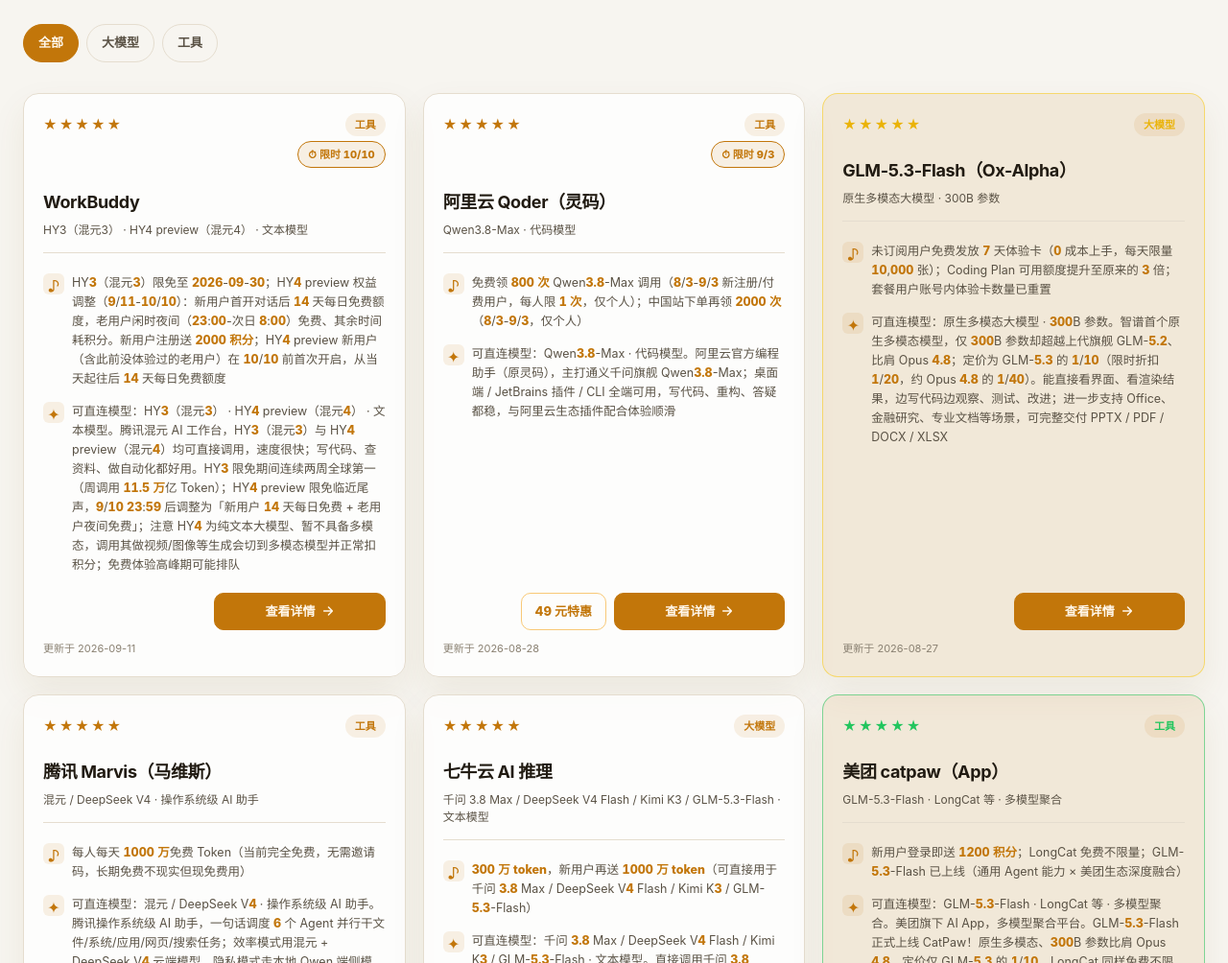
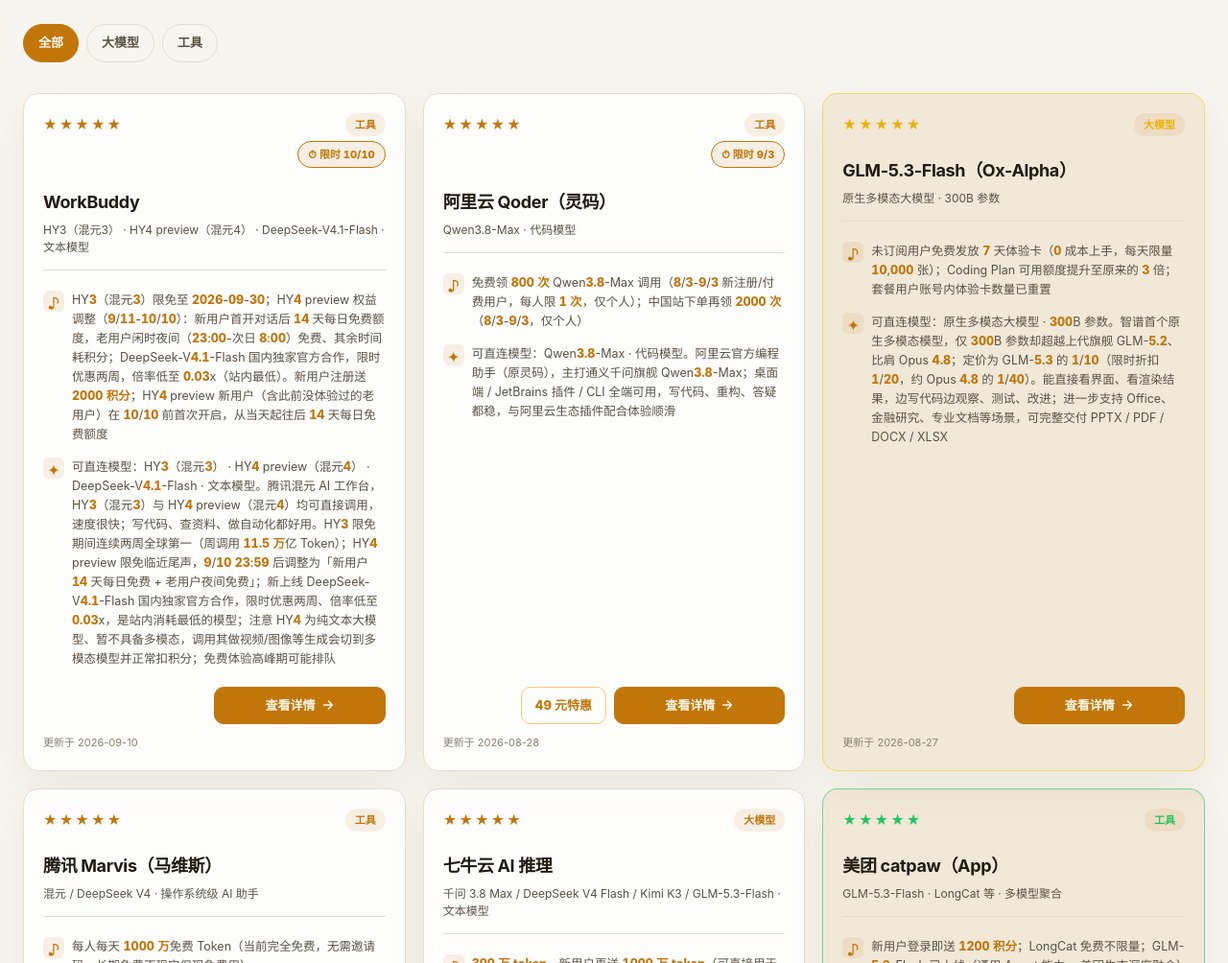
Before and after one commit to hope0719/token-fbi, a plain HTML site: page index.html in a window 1280 px wide. Shown: the part 985-1989 px from the top of the page at 96% size. Drawn offline with nearby package versions, Linux system fonts and the light colour scheme.

Commit message:
feat: WorkBuddy 新增 DeepSeek-V4.1-Flash 国内独家合作活动（限时两周/0.03x 最低倍率）+ bump v2026091401

```diff
--- a/app.js
+++ b/app.js
@@ -9,14 +9,14 @@
   {
     name: "WorkBuddy",
     type: "工具",
-    modality: "HY3（混元3） · HY4 preview（混元4） · 文本模型",
+    modality: "HY3（混元3） · HY4 preview（混元4） · DeepSeek-V4.1-Flash · 文本模型",
     rating: 5,
-    quota: "HY3（混元3）限免至 2026-09-30；HY4 preview 权益调整（9/11-10/10）：新用户首开对话后 14 天每日免费额度，老用户闲时夜间（23:00-次日 8:00）免费、其余时间耗积分",
+    quota: "HY3（混元3）限免至 2026-09-30；HY4 preview 权益调整（9/11-10/10）：新用户首开对话后 14 天每日免费额度，老用户闲时夜间（23:00-次日 8:00）免费、其余时间耗积分；DeepSeek-V4.1-Flash 国内独家官方合作，限时优惠两周，倍率低至 0.03x（站内最低）",
     signup: "新用户注册送 2000 积分；HY4 preview 新用户（含此前没体验过的老用户）在 10/10 前首次开启，从当天起往后 14 天每日免费额度",
-    effect: "腾讯混元 AI 工作台，HY3（混元3）与 HY4 preview（混元4）均可直接调用，速度很快；写代码、查资料、做自动化都好用。HY3 限免期间连续两周全球第一（周调用 11.5 万亿 Token）；HY4 preview 限免临近尾声，9/10 23:59 后调整为「新用户 14 天每日免费 + 老用户夜间免费」；注意 HY4 为纯文本大模型、暂不具备多模态，调用其做视频/图像等生成会切到多模态模型并正常扣积分；免费体验高峰期可能排队",
+    effect: "腾讯混元 AI 工作台，HY3（混元3）与 HY4 preview（混元4）均可直接调用，速度很快；写代码、查资料、做自动化都好用。HY3 限免期间连续两周全球第一（周调用 11.5 万亿 Token）；HY4 preview 限免临近尾声，9/10 23:59 后调整为「新用户 14 天每日免费 + 老用户夜间免费」；新上线 DeepSeek-V4.1-Flash 国内独家官方合作，限时优惠两周、倍率低至 0.03x，是站内消耗最低的模型；注意 HY4 为纯文本大模型、暂不具备多模态，调用其做视频/图像等生成会切到多模态模型并正常扣积分；免费体验高峰期可能排队",
     link: "https://curl.qcloud.com/8dvDMEyi",
     limited: "2026-10-10",
-    updated: "2026-09-11",
+    updated: "2026-09-10",
     v2: true
   },
 
--- a/index.html
+++ b/index.html
@@ -9,7 +9,7 @@
   <meta http-equiv="Pragma" content="no-cache" />
   <meta http-equiv="Expires" content="0" />
   <title>Token FBI | 免费 AI token 情报站</title>
-  <link rel="stylesheet" href="style.css?v=2026091301" />
+  <link rel="stylesheet" href="style.css?v=2026091401" />
 </head>
 <body>
   <a class="skip-link" href="#list">跳到情报列表</a>
@@ -191,6 +191,6 @@
     <svg viewBox="0 0 24 24" aria-hidden="true"><path d="M12 19V5M6.5 10.5 12 5l5.5 5.5" /></svg>
   </button>
   <script defer src="https://cdn.jsdelivr.net/npm/gsap@3.13.0/dist/gsap.min.js"></script>
-  <script defer src="app.js?v=2026091301"></script>
+  <script defer src="app.js?v=2026091401"></script>
 </body>
 </html>
```
